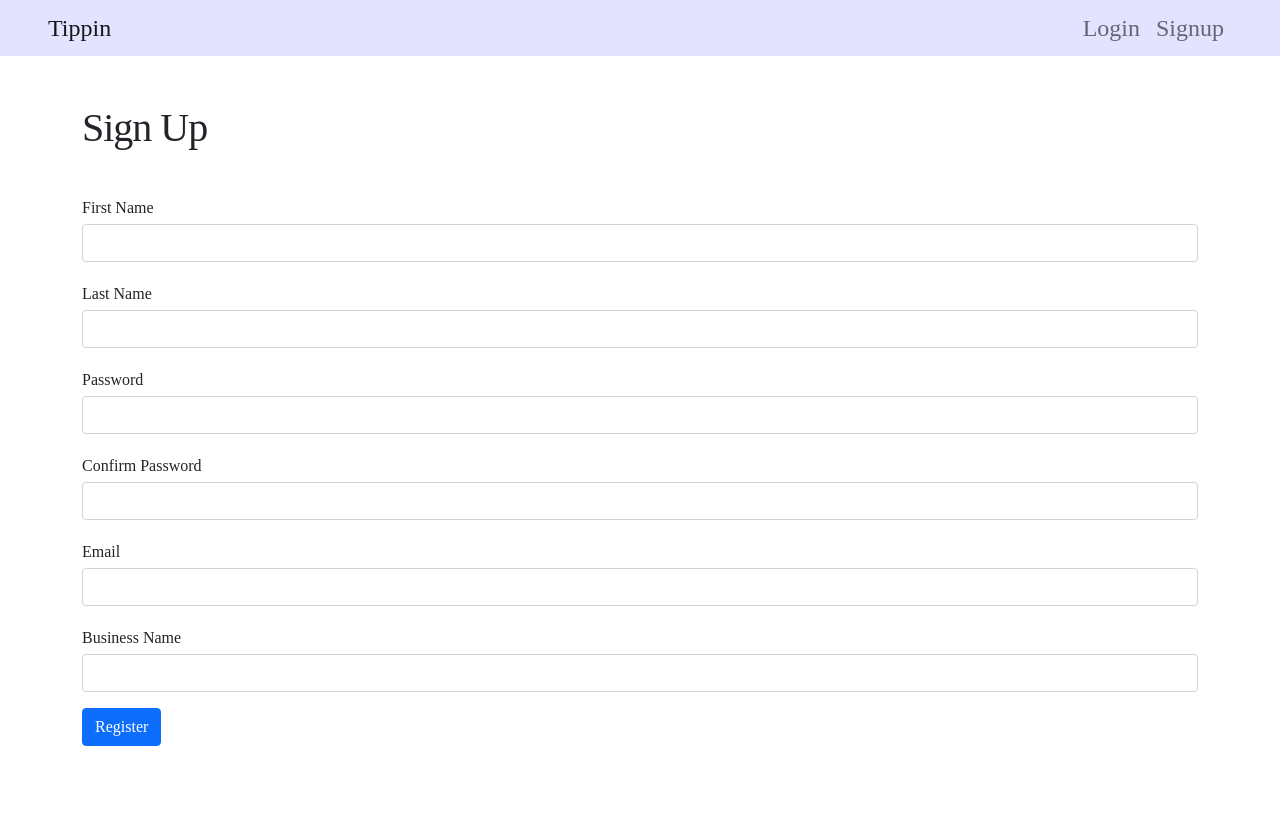
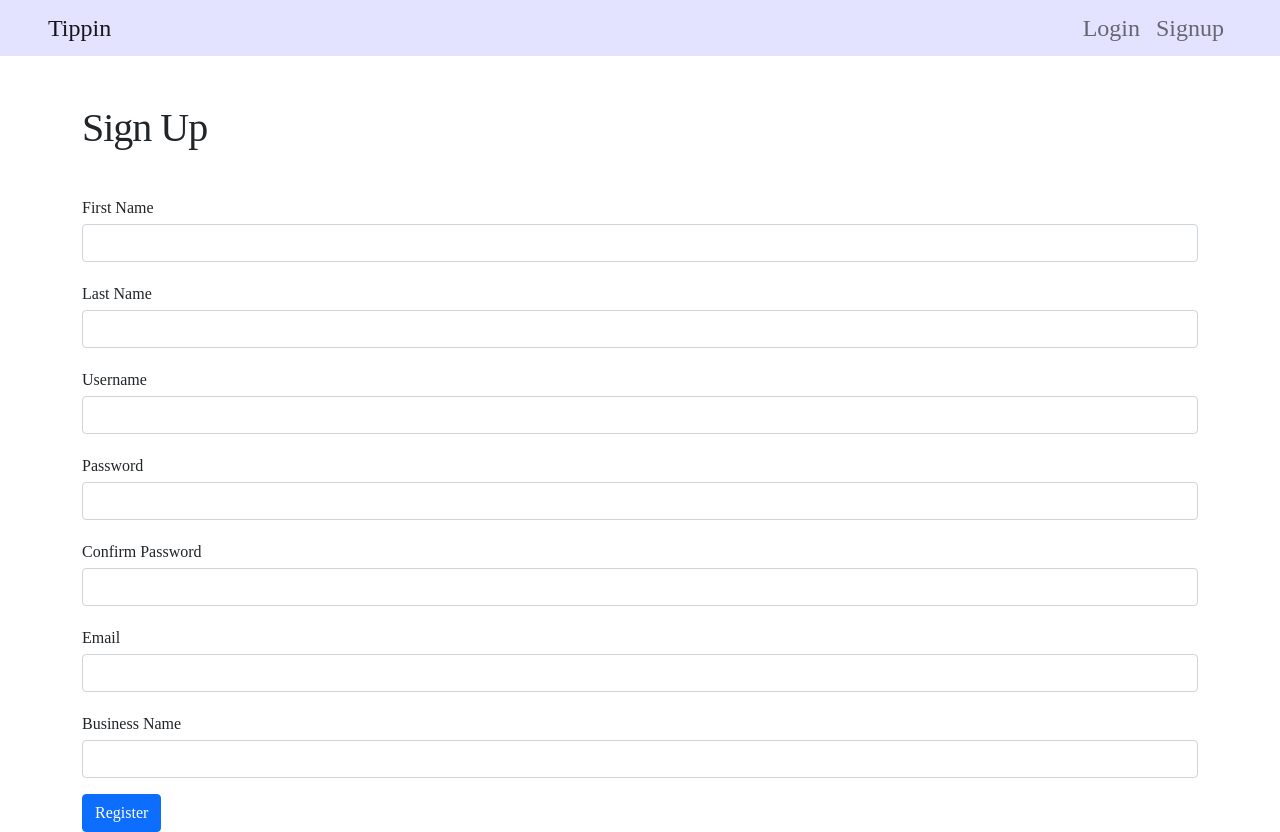
Before and after one commit to Ayoitsjason/Coursera_React, a React (Create React App) app in the folder confusion/: page /signup in a window 1280 px wide. Before the commit the page ends 800 px from the top, so only its background shows below. Built offline with nearby package versions, Linux system fonts and the light colour scheme.

Commit message:
added api for owner registration to backend with started code, added env file for backend

```diff
--- a/confusion/package.json
+++ b/confusion/package.json
@@ -6,6 +6,7 @@
     "@testing-library/jest-dom": "^5.12.0",
     "@testing-library/react": "^11.2.7",
     "@testing-library/user-event": "^12.8.3",
+    "axios": "^0.27.2",
     "bootstrap": "^5.1.3",
     "formik": "^2.2.9",
     "jquery": "^3.6.0",
--- /dev/null
+++ b/confusion/src/components/api/WaitlistDataService.js
@@ -0,0 +1,27 @@
+import axios from "axios";
+
+export const RegisterOwner = async (props) => {
+  const {
+    firstName,
+    lastName,
+    username,
+    password,
+    password2,
+    email,
+    businessName,
+  } = props;
+
+  const body = props.json();
+
+  const config = {
+    header: {
+      "Content-Type": "application/json",
+    },
+  };
+
+  try {
+    await axios.post("http://localhost:8000", config, body);
+  } catch (err) {
+    console.error(err);
+  }
+};
--- a/confusion/src/components/waitlist/Signup.js
+++ b/confusion/src/components/waitlist/Signup.js
@@ -1,9 +1,10 @@
 import React from "react";
 import { Formik, Form, Field, ErrorMessage } from "formik";
+import { RegisterOwner } from "../api/WaitlistDataService";
 
 const Signup = () => {
   const onSubmit = (props) => {
-    console.log(props);
+    RegisterOwner(props);
   };
 
   return (
@@ -13,9 +14,11 @@ const Signup = () => {
         initialValues={{
           firstName: "",
           lastName: "",
+          username: "",
           password: "",
           password2: "",
           email: "",
+          businessName: "",
         }}
         validateOnChange={false}
         validateOnBlur={false}
@@ -34,6 +37,10 @@ const Signup = () => {
               <Field className="form-control" type="text" name="lastName" />
             </fieldset>
             <fieldset className="form-group">
+              <label>Username</label>
+              <Field className="form-control" type="text" name="username" />
+            </fieldset>
+            <fieldset className="form-group">
               <label>Password</label>
               <Field className="form-control" type="text" name="password" />
             </fieldset>
@@ -47,7 +54,7 @@ const Signup = () => {
             </fieldset>
             <fieldset className="form-group">
               <label>Business Name</label>
-              <Field className="form-control" type="text" name="email" />
+              <Field className="form-control" type="text" name="businessName" />
             </fieldset>
             <button className="btn btn-primary" type="submit">
               Register
```
Also changed, not shown: 2 other files (tests, documents, lock files or other folders).
